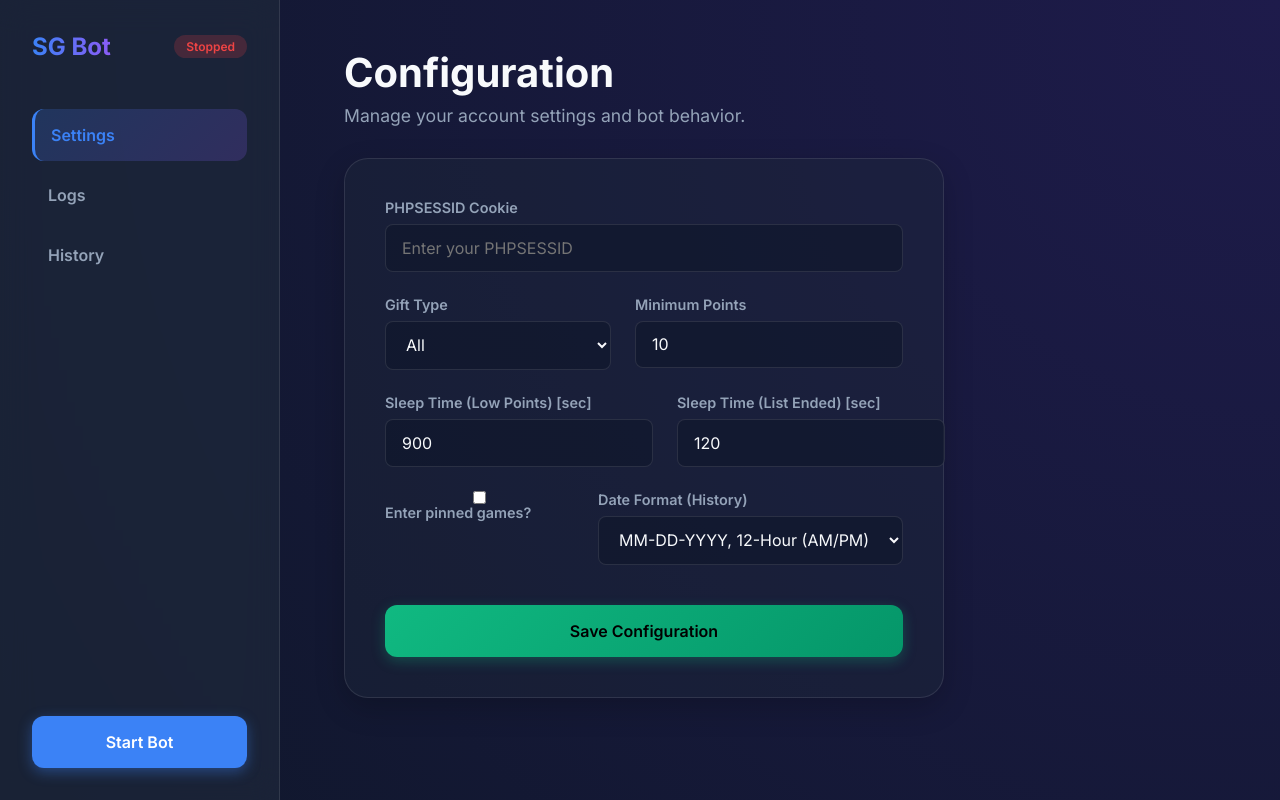
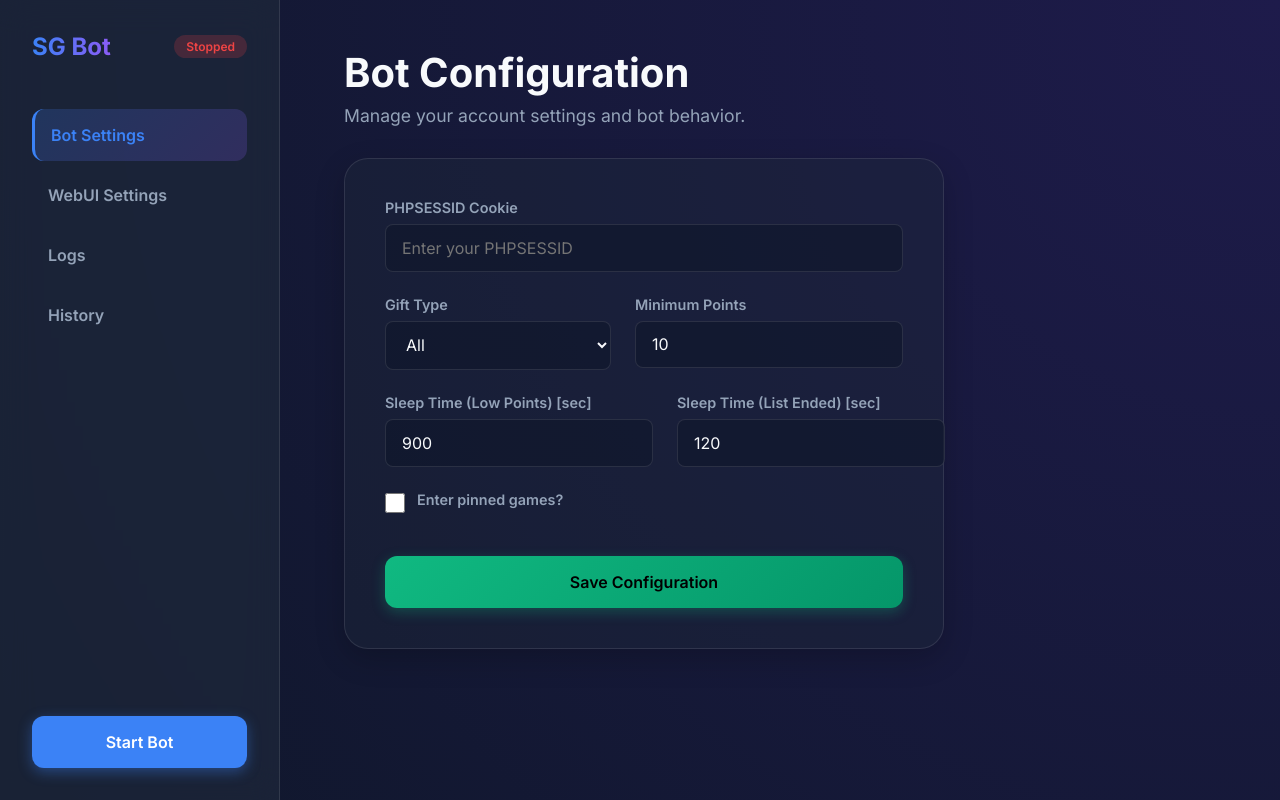
Before and after one commit to ZipperedJon/steamgifts-bot-fork, a Flask app: page / in a window 1280 px wide. Run offline with Flask 3, Linux system fonts and the light colour scheme; data that the repository does not hold is empty.

Commit message:
style: split settings into Bot and WebUI tabs, move wallet to top bar

```diff
--- a/static/js/app.js
+++ b/static/js/app.js
@@ -30,7 +30,9 @@ document.addEventListener("DOMContentLoaded", () => {
 
     // Form Handling
     const configForm = document.getElementById('configForm');
+    const uiConfigForm = document.getElementById('uiConfigForm');
     const saveMsg = document.getElementById('saveMsg');
+    const uiSaveMsg = document.getElementById('uiSaveMsg');
 
     window.currentDateFormat = 'US';
     // Load config
@@ -49,7 +51,7 @@ document.addEventListener("DOMContentLoaded", () => {
             if(data.pinned) document.getElementById('pinned').checked = data.pinned;
         });
 
-    configForm.addEventListener('submit', (e) => {
+    function saveConfig(e, msgElement) {
         e.preventDefault();
         const config = {
             cookie: document.getElementById('cookie').value,
@@ -66,10 +68,13 @@ document.addEventListener("DOMContentLoaded", () => {
             headers: {'Content-Type': 'application/json'},
             body: JSON.stringify(config)
         }).then(() => {
-            saveMsg.classList.remove('hidden');
-            setTimeout(() => saveMsg.classList.add('hidden'), 3000);
+            msgElement.classList.remove('hidden');
+            setTimeout(() => msgElement.classList.add('hidden'), 3000);
         });
-    });
+    }
+
+    configForm.addEventListener('submit', (e) => saveConfig(e, saveMsg));
+    if (uiConfigForm) uiConfigForm.addEventListener('submit', (e) => saveConfig(e, uiSaveMsg));
 
     // Bot Control
     const startBtn = document.getElementById('startBtn');
--- a/templates/index.html
+++ b/templates/index.html
@@ -12,10 +12,10 @@
         <div class="logo">
             <h2>SG Bot</h2>
             <div class="status-badge offline" id="botStatus">Offline</div>
-            <div class="points-badge" id="botPoints" style="display: none; margin-top: 10px; font-weight: 600; padding: 6px; background: rgba(255,255,255,0.1); border-radius: 8px; font-size: 0.9em; text-align: center;">Points: <span id="pointsValue">0</span></div>
         </div>
         <nav>
-            <a href="#" class="nav-item active" data-tab="settings">Settings</a>
+            <a href="#" class="nav-item active" data-tab="settings">Bot Settings</a>
+            <a href="#" class="nav-item" data-tab="ui-settings">WebUI Settings</a>
             <a href="#" class="nav-item" data-tab="logs">Logs</a>
             <a href="#" class="nav-item" data-tab="history">History</a>
         </nav>
@@ -26,10 +26,16 @@
     </div>
 
     <main class="content">
-        <!-- Settings Tab -->
+        <div class="top-bar" style="position: absolute; top: 2rem; right: 3rem; z-index: 10;">
+            <div class="points-badge" id="botPoints" style="display: none; padding: 8px 16px; background: var(--glass-bg); border: 1px solid var(--glass-border); border-radius: 999px; backdrop-filter: blur(12px); font-weight: 600; font-size: 0.95rem; box-shadow: 0 4px 14px rgba(0,0,0,0.2);">
+                <span style="color: var(--text-muted); margin-right: 5px;">Wallet:</span> <span id="pointsValue" style="color: var(--primary-color);">0</span> P
+            </div>
+        </div>
+
+        <!-- Bot Settings Tab -->
         <section id="settings" class="tab-pane active">
             <header>
-                <h1>Configuration</h1>
+                <h1>Bot Configuration</h1>
                 <p>Manage your account settings and bot behavior.</p>
             </header>
             <form id="configForm" class="glass-form">
@@ -64,11 +70,23 @@
                         <input type="number" id="sleep_list_ended" name="sleep_list_ended" min="1" value="120">
                     </div>
                 </div>
+                <div class="form-group checkbox">
+                    <input type="checkbox" id="pinned" name="pinned">
+                    <label for="pinned">Enter pinned games?</label>
+                </div>
+                <button type="submit" class="btn submit">Save Configuration</button>
+                <div id="saveMsg" class="success-msg hidden">Saved Successfully!</div>
+            </form>
+        </section>
+
+        <!-- WebUI Settings Tab -->
+        <section id="ui-settings" class="tab-pane">
+            <header>
+                <h1>WebUI Settings</h1>
+                <p>Customize how the dashboard looks and behaves.</p>
+            </header>
+            <form id="uiConfigForm" class="glass-form">
                 <div class="form-group row">
-                    <div class="col checkbox">
-                        <input type="checkbox" id="pinned" name="pinned">
-                        <label for="pinned">Enter pinned games?</label>
-                    </div>
                     <div class="col">
                         <label for="date_format">Date Format (History)</label>
                         <select id="date_format" name="date_format">
@@ -78,8 +96,8 @@
                         </select>
                     </div>
                 </div>
-                <button type="submit" class="btn submit">Save Configuration</button>
-                <div id="saveMsg" class="success-msg hidden">Saved Successfully!</div>
+                <button type="submit" class="btn submit">Save UI Settings</button>
+                <div id="uiSaveMsg" class="success-msg hidden">Saved Successfully!</div>
             </form>
         </section>
 
```
